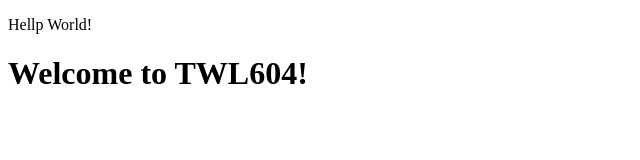
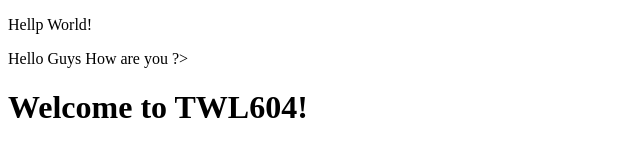
Before and after one commit to atieasadikia/ABC, a plain HTML site: page index.html in a window 1280 px wide. Shown: the whole page, without its empty margins (0-640 px from the left). Drawn offline with Linux system fonts and the light colour scheme.

Commit message:
Addidng Paragrapgh.

```diff
--- a/index.html
+++ b/index.html
@@ -7,6 +7,7 @@
 </head>
 <body>
     <p> Hellp World!</p>
+    <p>Hello Guys How are you ?></p>
 <h1> Welcome to TWL604!</h1>
 </body>
 </html>
```
